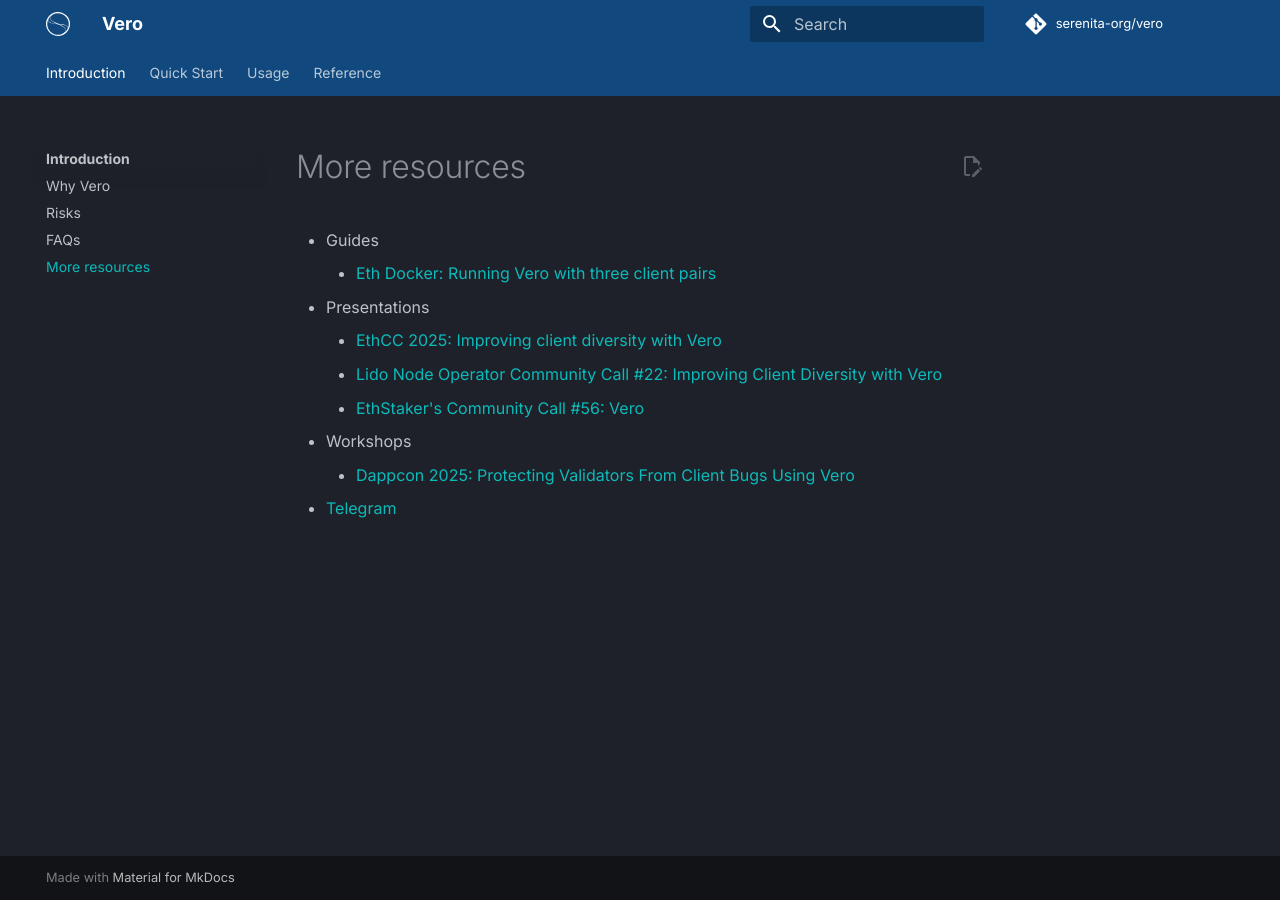
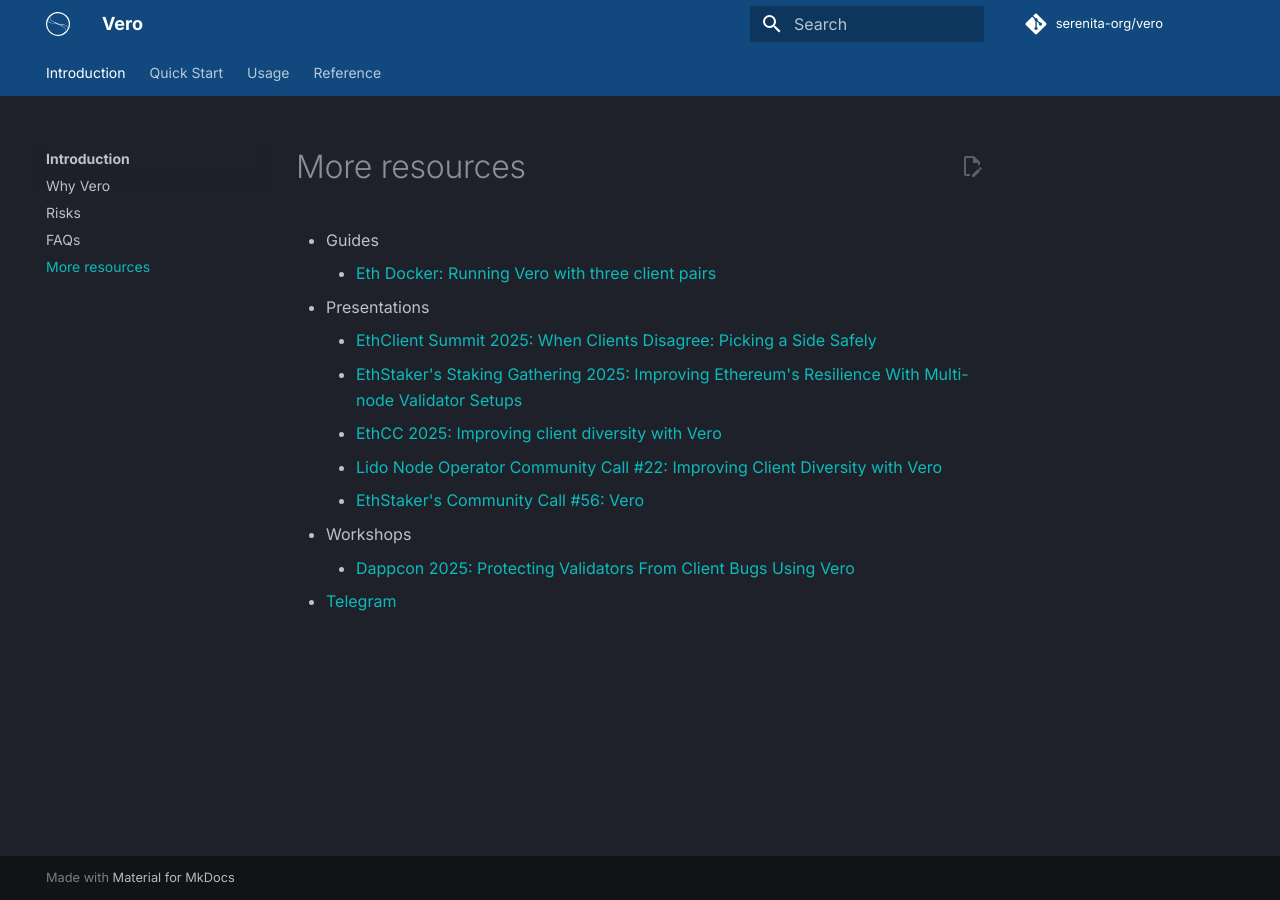
Before and after one commit to serenita-org/vero, an MkDocs documentation site: the page built from docs/docs/introduction/more_resources.md, in a window 1280 px wide. Built offline with MkDocs 1.6.1 and Material for MkDocs 9.7.7, drawn with Linux system fonts in a browser that asks for light colours; plug-ins that fetch from the network failed and are left out; comment, search, counter and statistics services are not loaded.

Commit message:
Add latest talks to docs (#248)

```diff
--- a/docs/docs/introduction/more_resources.md
+++ b/docs/docs/introduction/more_resources.md
@@ -3,6 +3,8 @@
 - Guides
     - [Eth Docker: Running Vero with three client pairs](https://ethdocker.com/Usage/Advanced/Vero){:target="_blank"}
 - Presentations
+    - [EthClient Summit 2025: When Clients Disagree: Picking a Side Safely](https://www.youtube.com/watch?v=49uGX8j7Tqw){:target="_blank"}
+    - [EthStaker's Staking Gathering 2025: Improving Ethereum's Resilience With Multi-node Validator Setups](https://www.youtube.com/watch?v=cGqgtzBsFGQ){:target="_blank"}
     - [EthCC 2025: Improving client diversity with Vero](https://www.youtube.com/watch?v=eKE9-XpTuBo){:target="_blank"}
     - [Lido Node Operator Community Call #22: Improving Client Diversity with Vero](https://youtu.be/JswJdjUCNgs?list=PLhvXP1-8VKZQnuhrHrBBe5asNIoBSJkDv&t=2525){:target="_blank"}
     - [EthStaker's Community Call #56: Vero](https://www.youtube.com/watch?v=h2GlNXka6og){:target="_blank"}
```
Also changed, not shown: README.md.
